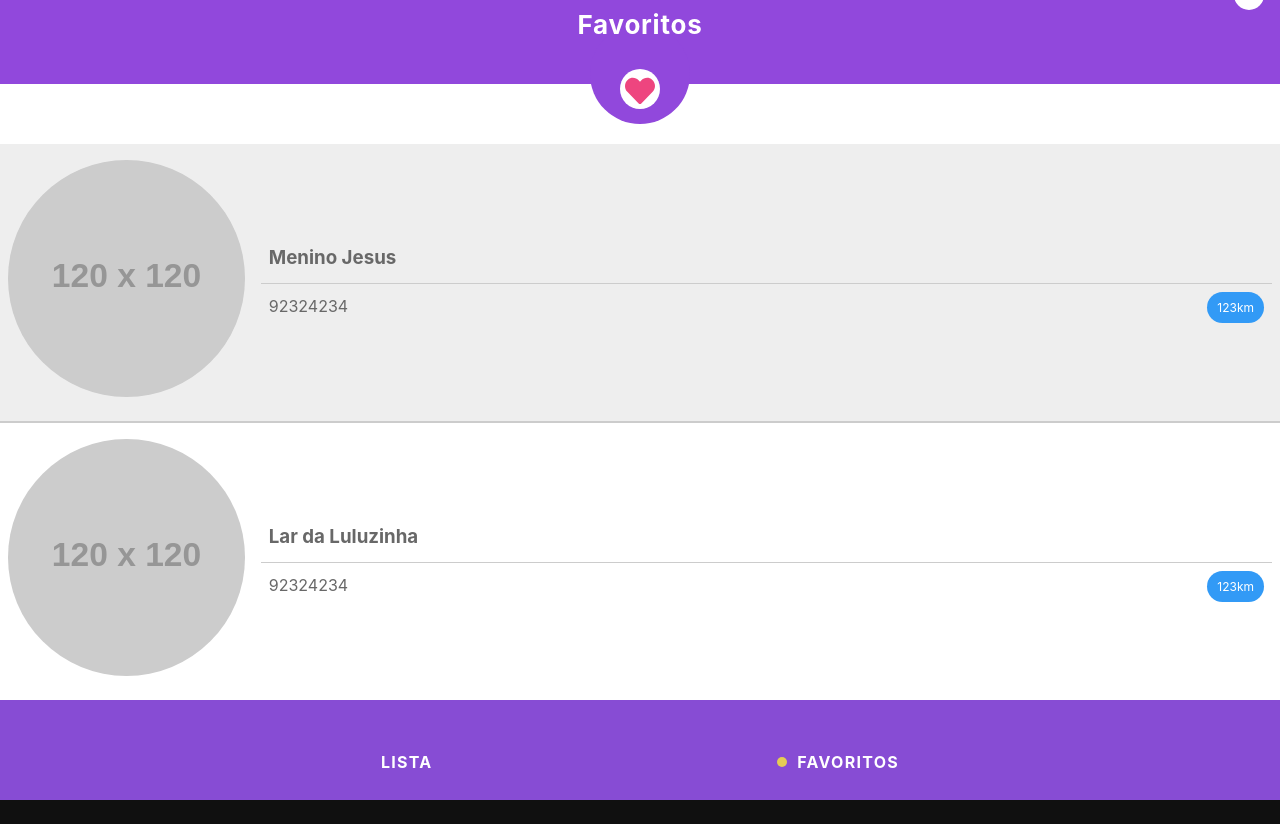
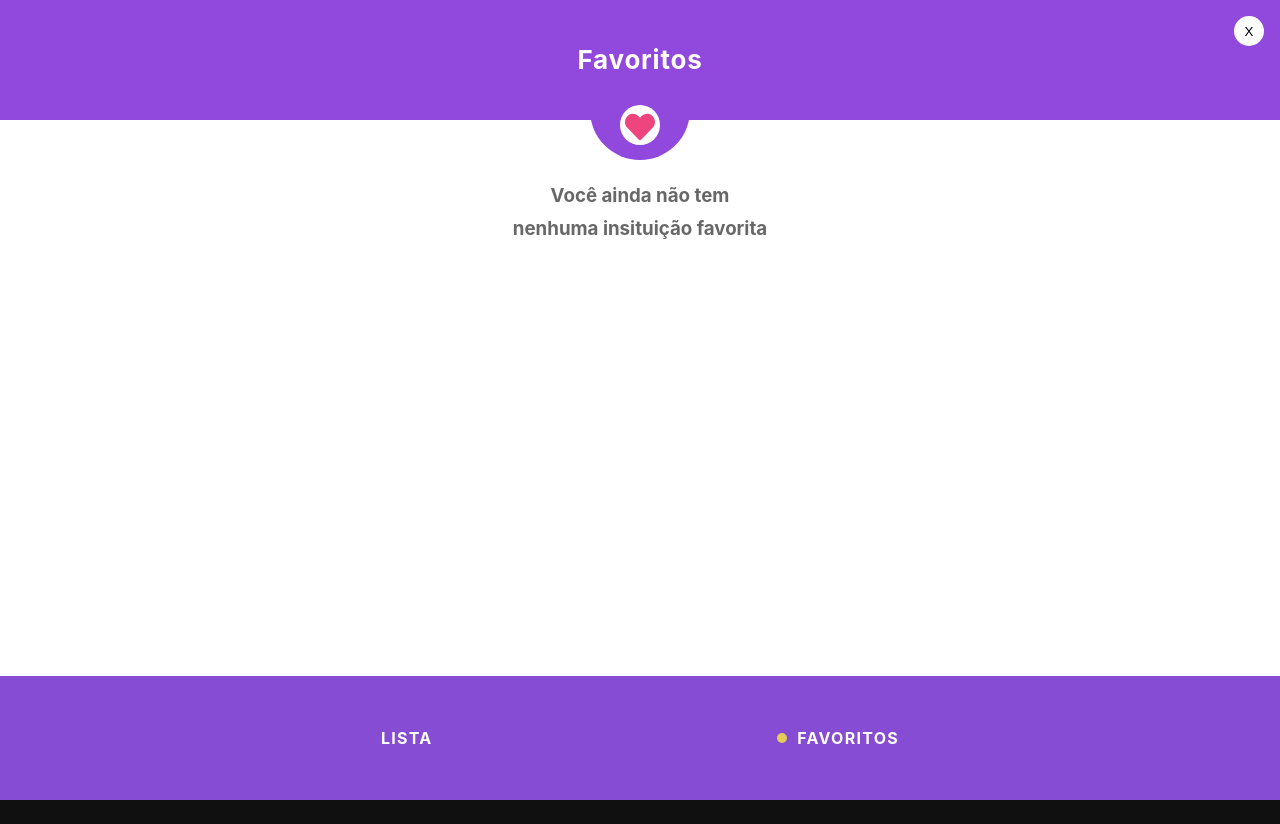
Before and after one commit to Hugofsp93/react-proj-integrador, a React (Create React App) app: page /favorites in a window 1280 px wide. After the commit the page ends 800 px from the top, so only its background shows below. Built offline with nearby package versions, Linux system fonts and the light colour scheme; what google-maps-react would draw is missing.

Commit message:
feat: call to localstorare && add message to list empty

```diff
--- a/src/Containers/FavoritesScreen.js
+++ b/src/Containers/FavoritesScreen.js
@@ -1,12 +1,18 @@
-import React from 'react';
+import React, { useState, useEffect } from 'react';
 import ButtonBack from '../Components/ButtonBackComponent'
-import institutions from '../db/institutions.json'
 import { useHistory } from "react-router-dom"
 import ButtonHeart from '../Components/ButtonHeartComponent'
+import { LocalStorageInstitution as Local } from '../Utils'
 
 export default function Favorites(props) {
 
   let history = useHistory()
+
+  const [institutions, setInstitutions] = useState({})
+  useEffect(() => {
+    setInstitutions(Local.getAll())
+  }, [])
+
 
   const renderHeader = () => {
 
@@ -20,11 +26,17 @@ export default function Favorites(props) {
       </header>
     )
   }
-
+  const renderListEmpty = () => {
+    return (
+      <section className="list-empty">
+        <h3>Você ainda não tem <br />nenhuma insituição favorita</h3>
+      </section >
+    )
+  }
 
   const renderInstitutions = () => {
     return (
-      institutions.map((institution, key) => {
+      institutions.length > 0 && (institutions.map((institution, key) => {
         return (
           <section key={key} className="card-primary" onClick={() => props.openInstitution(institution)}>
 
@@ -46,6 +58,7 @@ export default function Favorites(props) {
           </section>
         )
       })
+      ) || renderListEmpty()
     )
   }
 
--- a/src/index.css
+++ b/src/index.css
@@ -389,6 +389,15 @@ nav a.active:before {
   margin-left: 1em;
 }
 
+.list-empty{
+  display: flex;
+  width: 100%;
+  height: 100%;
+  justify-content: center;
+  align-content: center;
+  text-align: center;
+}
+
 /*
 @media screen and (max-width: 768px) {
   h1 {
```
Also changed, not shown: public/images/brokenHeart.svg (added).
